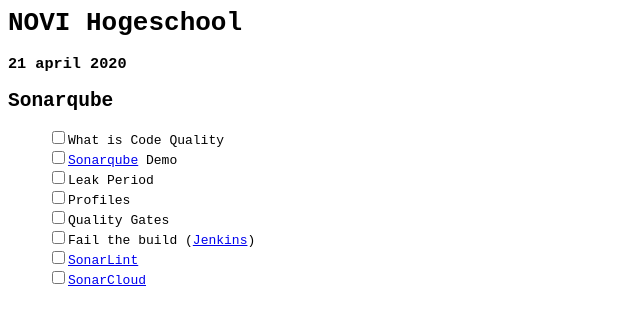
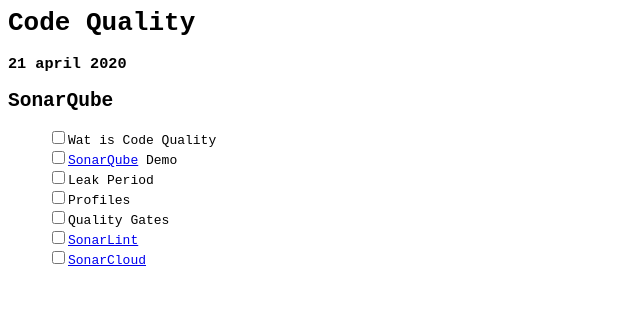
Before and after one commit to ddijk/Meetups, a plain HTML site: page 2020/NOVI/index.html in a window 1280 px wide. Shown: the whole page, without its empty margins (0-640 px from the left). Drawn offline with Linux system fonts and the light colour scheme.

Commit message:
Virtuele presentatie NOVI

```diff
--- a/2020/NOVI/index.html
+++ b/2020/NOVI/index.html
@@ -1,6 +1,6 @@
 <html>
 <head>
-  <title>NOVI Hogeschool</title>
+  <title>Code Quality</title>
   <style>
   body {
     font-family: monospace;
@@ -13,18 +13,17 @@
 </head>
 <body>
 
-<h1>NOVI Hogeschool</h1>
+<h1>Code Quality</h1>
 <h3>21 april 2020</h3>
-<h2>Sonarqube</h2>
+<h2>SonarQube</h2>
 </body>
 <ul>
-  <li><input type="checkbox">What is Code Quality</li>
-  <li><input type="checkbox"><a href="http://localhost:9000/" target="_blank">Sonarqube</a> Demo</li>
+  <li><input type="checkbox">Wat is Code Quality</li>
+  <li><input type="checkbox"><a href="http://localhost:9000/" target="_blank">SonarQube</a> Demo</li>
   <li><input type="checkbox">Leak Period</li>
   <li><input type="checkbox">Profiles</li>
   <li><input type="checkbox">Quality Gates</li>
-  <li><input type="checkbox">Fail the build (<a href="http://localhost:9990/" target="_blank">Jenkins</a>)</li>
   <li><input type="checkbox"><a href="http://www.sonarlint.org/" target="_blank">SonarLint</a></li>
-  <li><input type="checkbox"><a href="https://about.sonarcloud.io/" target="_blank">SonarCloud</a></li>
+  <li><input type="checkbox"><a href="https://sonarcloud.io/" target="_blank">SonarCloud</a></li>
 </ul>
 </html>
```
Also changed, not shown: 2020/NOVI/commands.txt (added), 2020/NOVI/links.txt (added), 1 other file.
